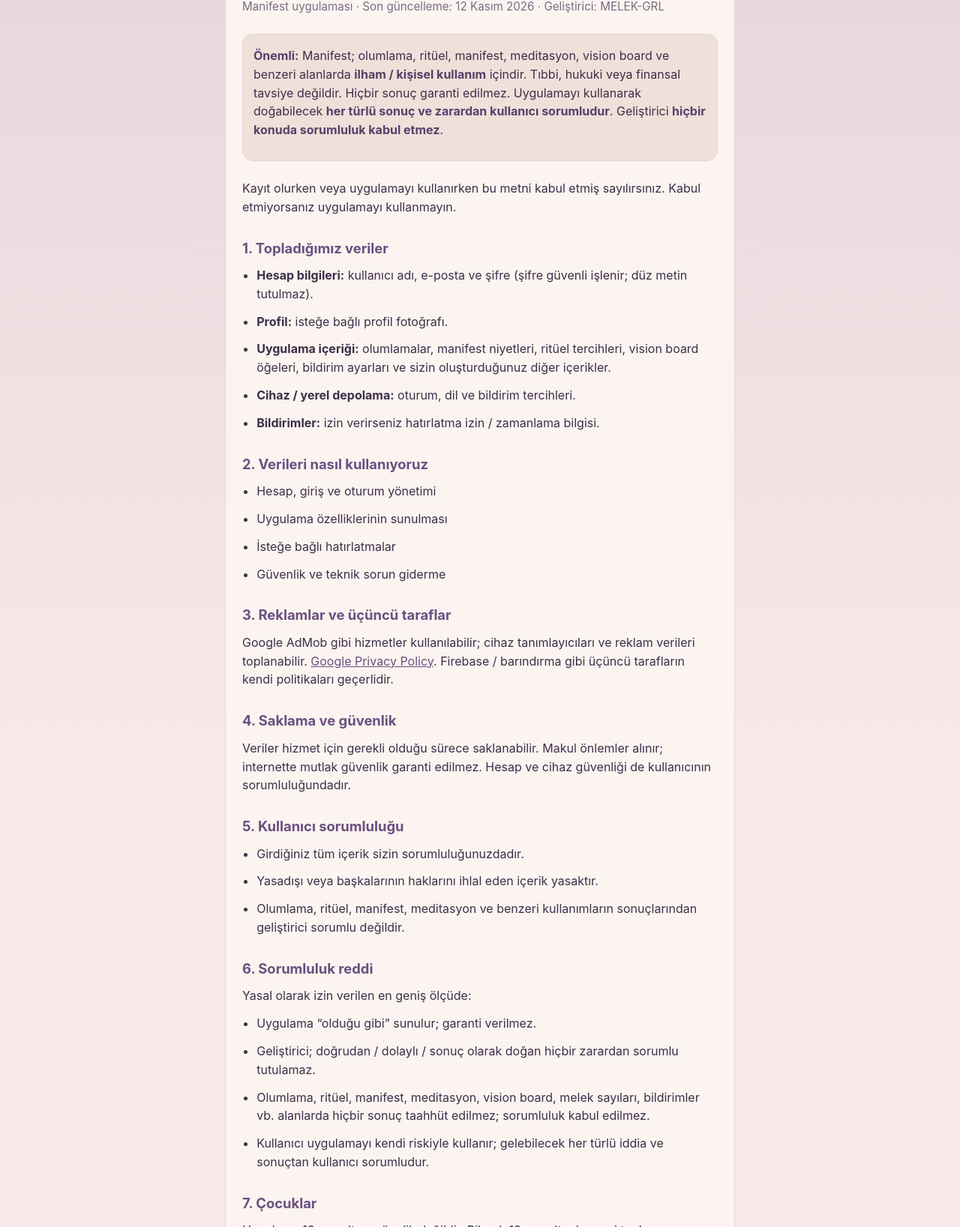
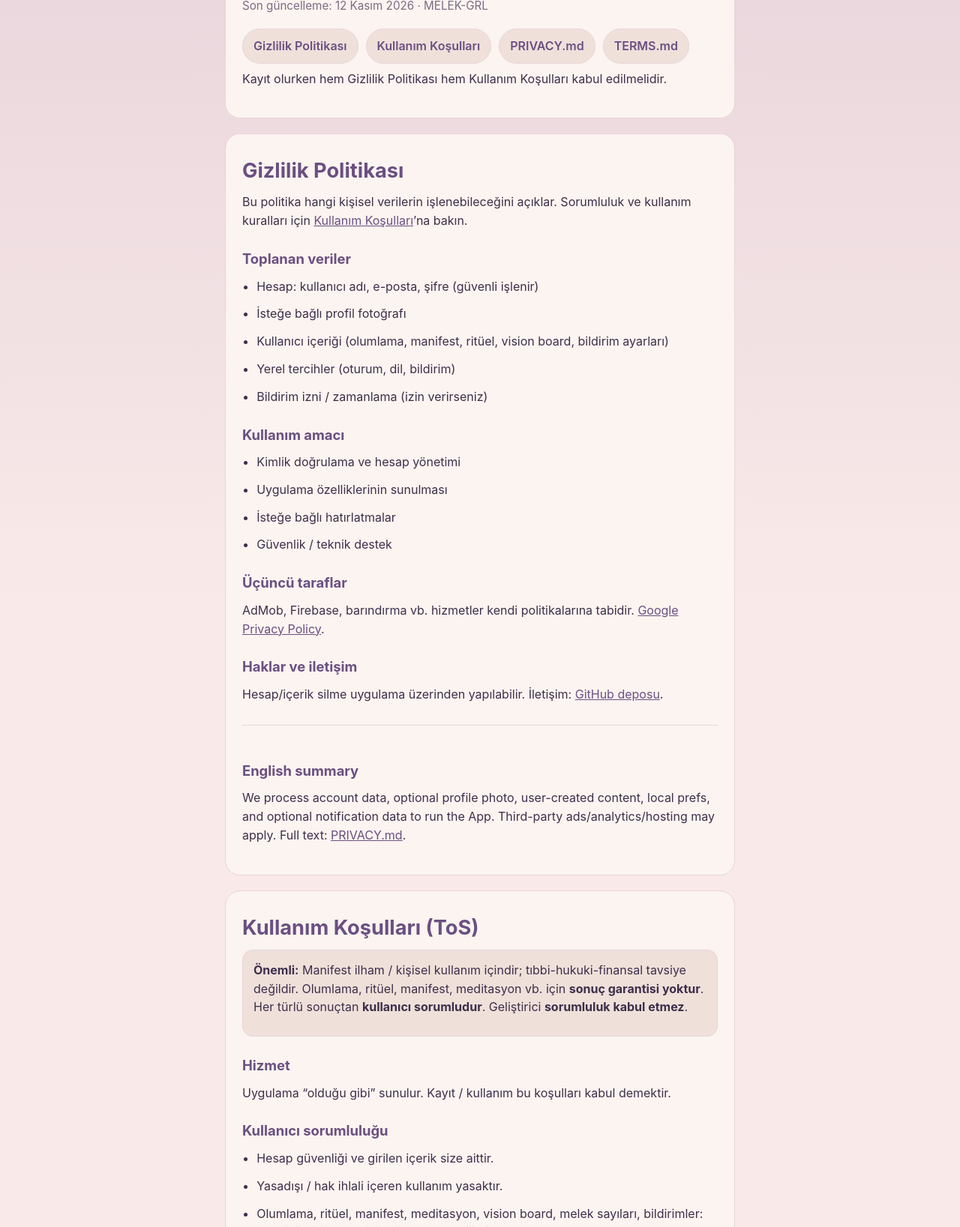
Before and after one commit to MELEK-GRL/manifest-privacy, a plain HTML site: page index.html in a window 1280 px wide. Shown: the part 115-1752 px from the top of the page at 75% size. Drawn offline with Linux system fonts and the light colour scheme.

Commit message:
Split privacy policy and terms of service into separate docs.
Co-authored-by: Cursor <cursoragent@cursor.com>

```diff
--- a/index.html
+++ b/index.html
@@ -3,7 +3,7 @@
   <head>
     <meta charset="utf-8" />
     <meta name="viewport" content="width=device-width, initial-scale=1" />
-    <title>Manifest — Gizlilik Politikası ve Sorumluluk Reddi</title>
+    <title>Manifest — Gizlilik ve Kullanım Koşulları</title>
     <style>
       :root {
         color-scheme: light;
@@ -13,7 +13,6 @@
         --muted: #7a6c84;
         --accent: #6b4f82;
         --border: #e8d5dc;
-        --warn: #56406b;
       }
       * {
         box-sizing: border-box;
@@ -36,26 +35,26 @@
         border: 1px solid var(--border);
         border-radius: 20px;
         padding: 28px 22px;
+        margin-bottom: 20px;
       }
       h1 {
         margin: 0 0 8px;
-        font-size: 1.75rem;
+        font-size: 1.7rem;
+        color: var(--accent);
+      }
+      h2 {
+        margin: 24px 0 10px;
+        font-size: 1.15rem;
         color: var(--accent);
       }
       .meta {
-        margin: 0 0 24px;
+        margin: 0 0 18px;
         color: var(--muted);
         font-size: 0.95rem;
-      }
-      h2 {
-        margin: 28px 0 10px;
-        font-size: 1.15rem;
-        color: var(--accent);
       }
       p,
       li {
         margin: 0 0 12px;
-        color: var(--text);
       }
       ul {
         margin: 0 0 12px;
@@ -64,19 +63,31 @@
       a {
         color: var(--accent);
       }
+      .nav {
+        display: flex;
+        flex-wrap: wrap;
+        gap: 10px;
+        margin: 0 0 8px;
+      }
+      .nav a {
+        display: inline-block;
+        padding: 10px 14px;
+        border-radius: 999px;
+        border: 1px solid var(--border);
+        background: #efe0da;
+        text-decoration: none;
+        font-weight: 600;
+      }
       .warn {
         border: 1px solid var(--border);
         background: #efe0da;
         border-radius: 14px;
-        padding: 16px 14px;
-        margin: 0 0 24px;
-      }
-      .warn strong {
-        color: var(--warn);
+        padding: 14px;
+        margin: 0 0 18px;
       }
       .en {
-        margin-top: 40px;
-        padding-top: 28px;
+        margin-top: 28px;
+        padding-top: 22px;
         border-top: 1px solid var(--border);
       }
     </style>
@@ -84,170 +95,133 @@
   <body>
     <main>
       <article class="card">
-        <h1>Gizlilik Politikası ve Sorumluluk Reddi</h1>
-        <p class="meta">
-          Manifest uygulaması · Son güncelleme: 12 Kasım 2026 · Geliştirici:
-          MELEK-GRL
+        <h1>Manifest — Yasal belgeler</h1>
+        <p class="meta">Son güncelleme: 12 Kasım 2026 · MELEK-GRL</p>
+        <div class="nav">
+          <a href="#privacy">Gizlilik Politikası</a>
+          <a href="#terms">Kullanım Koşulları</a>
+          <a href="https://github.com/MELEK-GRL/manifest-privacy/blob/main/PRIVACY.md"
+            >PRIVACY.md</a
+          >
+          <a href="https://github.com/MELEK-GRL/manifest-privacy/blob/main/TERMS.md"
+            >TERMS.md</a
+          >
+        </div>
+        <p>
+          Kayıt olurken hem Gizlilik Politikası hem Kullanım Koşulları kabul
+          edilmelidir.
         </p>
+      </article>
 
-        <div class="warn">
-          <p>
-            <strong>Önemli:</strong> Manifest; olumlama, ritüel, manifest,
-            meditasyon, vision board ve benzeri alanlarda
-            <strong>ilham / kişisel kullanım</strong> içindir. Tıbbi, hukuki
-            veya finansal tavsiye değildir. Hiçbir sonuç garanti edilmez.
-            Uygulamayı kullanarak doğabilecek
-            <strong>her türlü sonuç ve zarardan kullanıcı sorumludur</strong>.
-            Geliştirici <strong>hiçbir konuda sorumluluk kabul etmez</strong>.
-          </p>
-        </div>
-
+      <article class="card" id="privacy">
+        <h1>Gizlilik Politikası</h1>
         <p>
-          Kayıt olurken veya uygulamayı kullanırken bu metni kabul etmiş
-          sayılırsınız. Kabul etmiyorsanız uygulamayı kullanmayın.
+          Bu politika hangi kişisel verilerin işlenebileceğini açıklar.
+          Sorumluluk ve kullanım kuralları için
+          <a href="#terms">Kullanım Koşulları</a>’na bakın.
         </p>
-
-        <h2>1. Topladığımız veriler</h2>
+        <h2>Toplanan veriler</h2>
         <ul>
+          <li>Hesap: kullanıcı adı, e-posta, şifre (güvenli işlenir)</li>
+          <li>İsteğe bağlı profil fotoğrafı</li>
           <li>
-            <strong>Hesap bilgileri:</strong> kullanıcı adı, e-posta ve şifre
-            (şifre güvenli işlenir; düz metin tutulmaz).
+            Kullanıcı içeriği (olumlama, manifest, ritüel, vision board,
+            bildirim ayarları)
           </li>
-          <li><strong>Profil:</strong> isteğe bağlı profil fotoğrafı.</li>
-          <li>
-            <strong>Uygulama içeriği:</strong> olumlamalar, manifest niyetleri,
-            ritüel tercihleri, vision board öğeleri, bildirim ayarları ve sizin
-            oluşturduğunuz diğer içerikler.
-          </li>
-          <li>
-            <strong>Cihaz / yerel depolama:</strong> oturum, dil ve bildirim
-            tercihleri.
-          </li>
-          <li>
-            <strong>Bildirimler:</strong> izin verirseniz hatırlatma izin /
-            zamanlama bilgisi.
-          </li>
+          <li>Yerel tercihler (oturum, dil, bildirim)</li>
+          <li>Bildirim izni / zamanlama (izin verirseniz)</li>
         </ul>
-
-        <h2>2. Verileri nasıl kullanıyoruz</h2>
+        <h2>Kullanım amacı</h2>
         <ul>
-          <li>Hesap, giriş ve oturum yönetimi</li>
+          <li>Kimlik doğrulama ve hesap yönetimi</li>
           <li>Uygulama özelliklerinin sunulması</li>
           <li>İsteğe bağlı hatırlatmalar</li>
-          <li>Güvenlik ve teknik sorun giderme</li>
+          <li>Güvenlik / teknik destek</li>
         </ul>
-
-        <h2>3. Reklamlar ve üçüncü taraflar</h2>
+        <h2>Üçüncü taraflar</h2>
         <p>
-          Google AdMob gibi hizmetler kullanılabilir; cihaz tanımlayıcıları ve
-          reklam verileri toplanabilir.
+          AdMob, Firebase, barındırma vb. hizmetler kendi politikalarına tabidir.
           <a
             href="https://policies.google.com/privacy"
             target="_blank"
             rel="noopener noreferrer"
             >Google Privacy Policy</a
-          >. Firebase / barındırma gibi üçüncü tarafların kendi politikaları
-          geçerlidir.
+          >.
         </p>
+        <h2>Haklar ve iletişim</h2>
+        <p>
+          Hesap/içerik silme uygulama üzerinden yapılabilir. İletişim:
+          <a href="https://github.com/MELEK-GRL/manifest-privacy"
+            >GitHub deposu</a
+          >.
+        </p>
+        <div class="en">
+          <h2>English summary</h2>
+          <p>
+            We process account data, optional profile photo, user-created
+            content, local prefs, and optional notification data to run the App.
+            Third-party ads/analytics/hosting may apply. Full text:
+            <a
+              href="https://github.com/MELEK-GRL/manifest-privacy/blob/main/PRIVACY.md"
+              >PRIVACY.md</a
+            >.
+          </p>
+        </div>
+      </article>
 
-        <h2>4. Saklama ve güvenlik</h2>
+      <article class="card" id="terms">
+        <h1>Kullanım Koşulları (ToS)</h1>
+        <div class="warn">
+          <p>
+            <strong>Önemli:</strong> Manifest ilham / kişisel kullanım içindir;
+            tıbbi-hukuki-finansal tavsiye değildir. Olumlama, ritüel, manifest,
+            meditasyon vb. için
+            <strong>sonuç garantisi yoktur</strong>. Her türlü sonuçtan
+            <strong>kullanıcı sorumludur</strong>. Geliştirici
+            <strong>sorumluluk kabul etmez</strong>.
+          </p>
+        </div>
+        <h2>Hizmet</h2>
         <p>
-          Veriler hizmet için gerekli olduğu sürece saklanabilir. Makul önlemler
-          alınır; internette mutlak güvenlik garanti edilmez. Hesap ve cihaz
-          güvenliği de kullanıcının sorumluluğundadır.
+          Uygulama “olduğu gibi” sunulur. Kayıt / kullanım bu koşulları kabul
+          demektir.
         </p>
-
-        <h2>5. Kullanıcı sorumluluğu</h2>
+        <h2>Kullanıcı sorumluluğu</h2>
         <ul>
-          <li>Girdiğiniz tüm içerik sizin sorumluluğunuzdadır.</li>
-          <li>Yasadışı veya başkalarının haklarını ihlal eden içerik yasaktır.</li>
+          <li>Hesap güvenliği ve girilen içerik size aittir.</li>
+          <li>Yasadışı / hak ihlali içeren kullanım yasaktır.</li>
           <li>
-            Olumlama, ritüel, manifest, meditasyon ve benzeri kullanımların
-            sonuçlarından geliştirici sorumlu değildir.
+            Olumlama, ritüel, manifest, meditasyon, vision board, melek
+            sayıları, bildirimler: kendi riskinizle; geliştirici sorumlu
+            değildir.
           </li>
         </ul>
-
-        <h2>6. Sorumluluk reddi</h2>
-        <p>Yasal olarak izin verilen en geniş ölçüde:</p>
-        <ul>
-          <li>Uygulama “olduğu gibi” sunulur; garanti verilmez.</li>
-          <li>
-            Geliştirici; doğrudan / dolaylı / sonuç olarak doğan hiçbir zarardan
-            sorumlu tutulamaz.
-          </li>
-          <li>
-            Olumlama, ritüel, manifest, meditasyon, vision board, melek
-            sayıları, bildirimler vb. alanlarda hiçbir sonuç taahhüt edilmez;
-            sorumluluk kabul edilmez.
-          </li>
-          <li>
-            Kullanıcı uygulamayı kendi riskiyle kullanır; gelebilecek her türlü
-            iddia ve sonuçtan kullanıcı sorumludur.
-          </li>
-        </ul>
-
-        <h2>7. Çocuklar</h2>
+        <h2>Sorumluluk sınırı</h2>
         <p>
-          Uygulama 13 yaş altına yönelik değildir. Bilerek 13 yaş altından veri
-          toplanmaz.
+          Yasaların izin verdiği ölçüde geliştirici hiçbir zarardan sorumlu
+          tutulamaz. Ücretsiz kullanımda sorumluluk (zorunlu haller dışında)
+          sıfır ile sınırlıdır. Uygulanacak hukuk: Türkiye Cumhuriyeti (zorunlu
+          tüketici hükümleri saklıdır).
         </p>
-
-        <h2>8. Haklarınız</h2>
         <p>
-          Hesap ve içeriklerinizi uygulama içinden yönetebilir / silebilirsiniz.
-          Bildirimleri cihaz ayarlarından kapatabilirsiniz.
+          Tam metin:
+          <a
+            href="https://github.com/MELEK-GRL/manifest-privacy/blob/main/TERMS.md"
+            >TERMS.md</a
+          >.
         </p>
-
-        <h2>9. Değişiklikler</h2>
-        <p>
-          Bu metin güncellenebilir. Güncel sürüm bu sayfada yayınlanır.
-          Kullanıma devam etmek kabul anlamına gelir.
-        </p>
-
-        <h2>10. İletişim</h2>
-        <p>
-          <a
-            href="https://github.com/MELEK-GRL/manifest-privacy"
-            target="_blank"
-            rel="noopener noreferrer"
-            >manifest-privacy</a
-          >
-        </p>
-
         <div class="en">
-          <h1>Privacy Policy &amp; Disclaimer</h1>
-          <p class="meta">Manifest app · Last updated: November 12, 2026</p>
-          <div class="warn">
-            <p>
-              <strong>Important:</strong> Manifest is for personal
-              inspiration/entertainment only. Not professional advice. No
-              outcomes are promised.
-              <strong>You are solely responsible</strong> for all consequences.
-              The developer
-              <strong>accepts no liability of any kind</strong>.
-            </p>
-          </div>
+          <h2>English summary</h2>
           <p>
-            THE APP IS PROVIDED “AS IS”. TO THE FULLEST EXTENT PERMITTED BY LAW,
-            THE DEVELOPER SHALL NOT BE LIABLE FOR ANY DAMAGES OR CLAIMS ARISING
-            FROM AFFIRMATIONS, RITUALS, MANIFESTING, MEDITATION, VISION BOARDS,
-            ANGEL NUMBERS, NOTIFICATIONS, OR ANY OTHER USE OF THE APP. YOU USE
-            THE APP AT YOUR OWN RISK.
-          </p>
-          <h2>Data</h2>
-          <ul>
-            <li>Account: username, email, password (stored securely)</li>
-            <li>Optional profile photo and user-created content</li>
-            <li>Local preferences and optional notification data</li>
-          </ul>
-          <h2>Contact</h2>
-          <p>
+            THE APP IS PROVIDED “AS IS”. No outcomes are promised for
+            affirmations, rituals, manifesting, meditation, vision boards, or
+            notifications. You use the App at your own risk. The developer
+            accepts no liability to the fullest extent permitted by law. Full
+            text:
             <a
-              href="https://github.com/MELEK-GRL/manifest-privacy"
-              target="_blank"
-              rel="noopener noreferrer"
-              >GitHub repository</a
-            >
+              href="https://github.com/MELEK-GRL/manifest-privacy/blob/main/TERMS.md"
+              >TERMS.md</a
+            >.
           </p>
         </div>
       </article>
```
Also changed, not shown: 3 other files.
